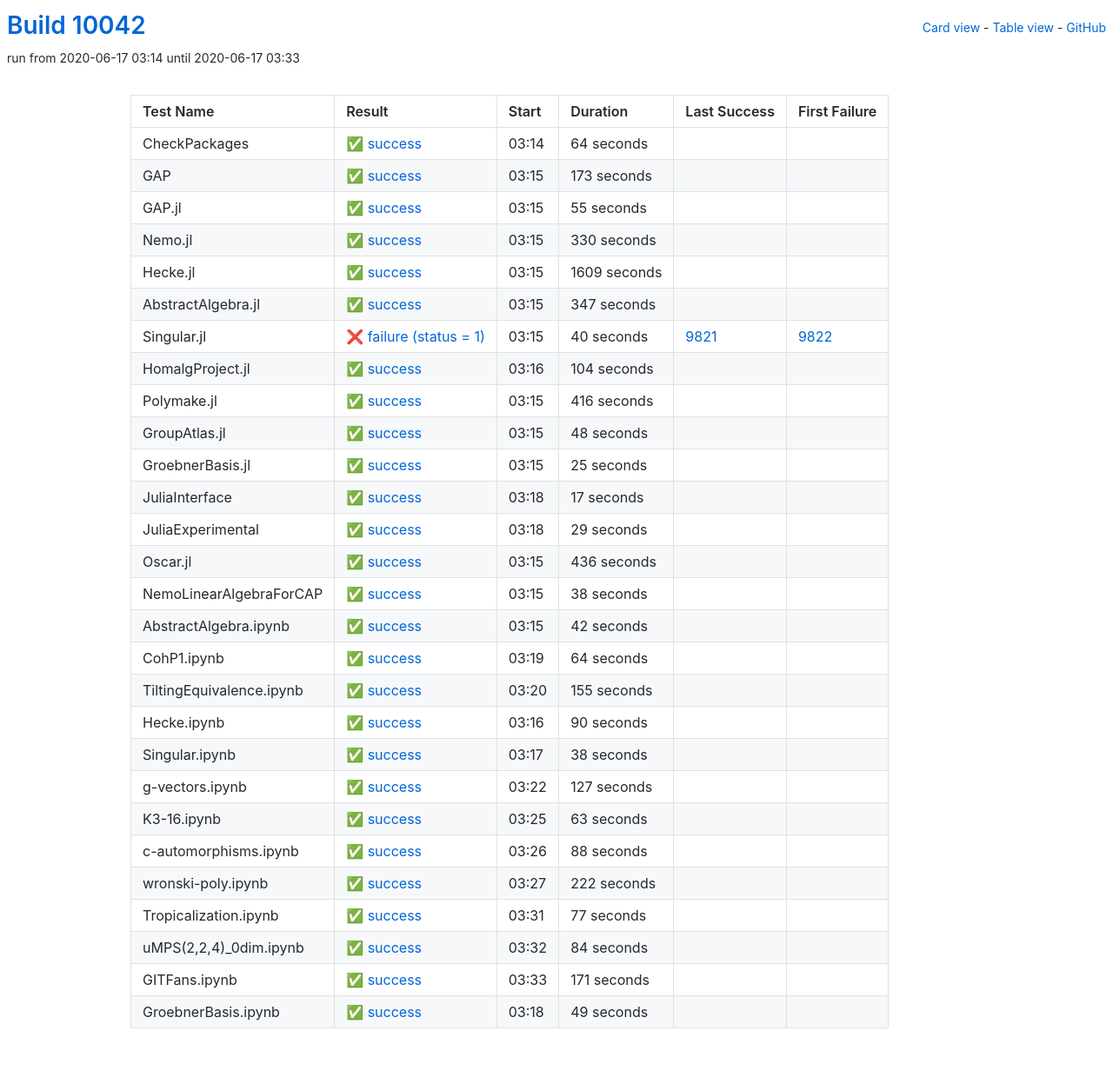
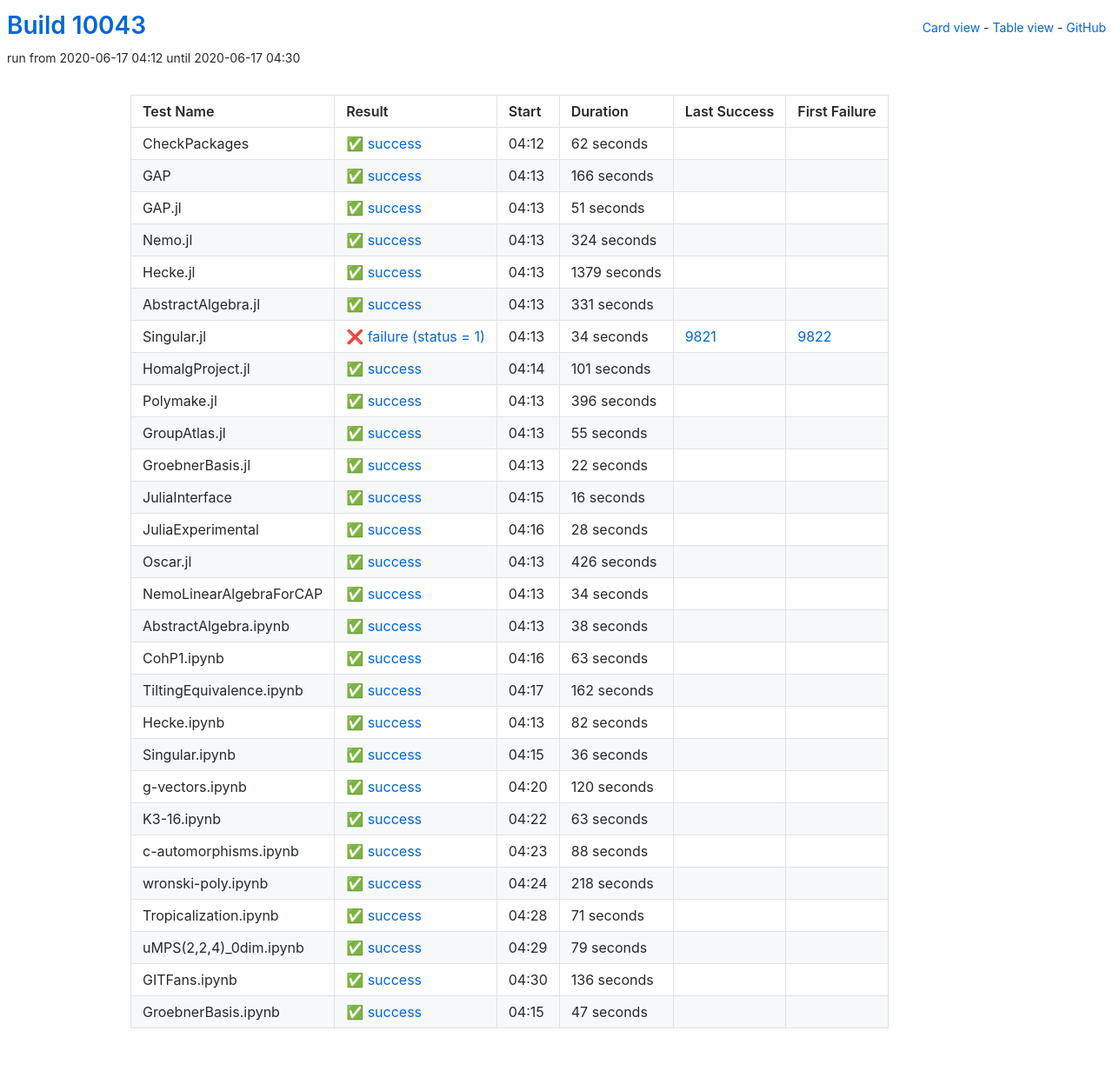
Before and after one commit to oscar-system/oscar-ci-status, a Jekyll site: the page built from table.html, in a window 1280 px wide. Shown: the whole page at 87% size. Built offline with Jekyll 4.4.1, drawn with Linux system fonts in a browser that asks for light colours.

Commit message:
Build #10043

```diff
--- a/_data/ci.yml
+++ b/_data/ci.yml
@@ -1,6 +1,6 @@
 ---
-build: 10042
-build_url: https://oscarci.mathematik.uni-kl.de/job/oscar/10042/
+build: 10043
+build_url: https://oscarci.mathematik.uni-kl.de/job/oscar/10043/
 job: oscar
 organization: oscar-system
 repo: oscar-ci-status
@@ -8,32 +8,116 @@ repourl: https://github.com/oscar-system/oscar-ci-status
 tests:
 - name: CheckPackages
   id: checkpackages
-  log: https://oscarci.mathematik.uni-kl.de/job/oscar/10042/artifact/logs/build-10042/CheckPackages.log
-  start: 2020-06-17 03:14
+  log: https://oscarci.mathematik.uni-kl.de/job/oscar/10043/artifact/logs/build-10043/CheckPackages.log
+  start: 2020-06-17 04:12
   success: true
   exitcode: 0
   status: success
-  duration: 64
+  duration: 62
   last_success: false
   last_success_url:
   first_failure: false
   first_failure_url:
 - name: GAP
   id: gap
-  log: https://oscarci.mathematik.uni-kl.de/job/oscar/10042/artifact/logs/build-10042/GAP.log
-  start: 2020-06-17 03:15
+  log: https://oscarci.mathematik.uni-kl.de/job/oscar/10043/artifact/logs/build-10043/GAP.log
+  start: 2020-06-17 04:13
   success: true
   exitcode: 0
   status: success
-  duration: 173
+  duration: 166
   last_success: false
   last_success_url:
   first_failure: false
   first_failure_url:
 - name: GAP.jl
   id: gap-jl
-  log: https://oscarci.mathematik.uni-kl.de/job/oscar/10042/artifact/logs/build-10042/GAP.jl.log
-  start: 2020-06-17 03:15
+  log: https://oscarci.mathematik.uni-kl.de/job/oscar/10043/artifact/logs/build-10043/GAP.jl.log
+  start: 2020-06-17 04:13
+  success: true
+  exitcode: 0
+  status: success
+  duration: 51
+  last_success: false
+  last_success_url:
+  first_failure: false
+  first_failure_url:
+- name: Nemo.jl
+  id: nemo-jl
+  log: https://oscarci.mathematik.uni-kl.de/job/oscar/10043/artifact/logs/build-10043/Nemo.jl.log
+  start: 2020-06-17 04:13
+  success: true
+  exitcode: 0
+  status: success
+  duration: 324
+  last_success: false
+  last_success_url:
+  first_failure: false
+  first_failure_url:
+- name: Hecke.jl
+  id: hecke-jl
+  log: https://oscarci.mathematik.uni-kl.de/job/oscar/10043/artifact/logs/build-10043/Hecke.jl.log
+  start: 2020-06-17 04:13
+  success: true
+  exitcode: 0
+  status: success
+  duration: 1379
+  last_success: false
+  last_success_url:
+  first_failure: false
+  first_failure_url:
+- name: AbstractAlgebra.jl
+  id: abstractalgebra-jl
+  log: https://oscarci.mathematik.uni-kl.de/job/oscar/10043/artifact/logs/build-10043/AbstractAlgebra.jl.log
+  start: 2020-06-17 04:13
+  success: true
+  exitcode: 0
+  status: success
+  duration: 331
+  last_success: false
+  last_success_url:
+  first_failure: false
+  first_failure_url:
+- name: Singular.jl
+  id: singular-jl
+  log: https://oscarci.mathematik.uni-kl.de/job/oscar/10043/artifact/logs/build-10043/Singular.jl.log
+  start: 2020-06-17 04:13
+  success: false
+  exitcode: 1
+  status: failure
+  duration: 34
+  last_success: 9821
+  last_success_url: https://oscarci.mathematik.uni-kl.de/job/oscar/9821/
+  first_failure: 9822
+  first_failure_url: https://oscarci.mathematik.uni-kl.de/job/oscar/9822/
+- name: HomalgProject.jl
+  id: homalgproject-jl
+  log: https://oscarci.mathematik.uni-kl.de/job/oscar/10043/artifact/logs/build-10043/HomalgProject.jl.log
+  start: 2020-06-17 04:14
+  success: true
+  exitcode: 0
+  status: success
+  duration: 101
+  last_success: false
+  last_success_url:
+  first_failure: false
+  first_failure_url:
+- name: Polymake.jl
+  id: polymake-jl
+  log: https://oscarci.mathematik.uni-kl.de/job/oscar/10043/artifact/logs/build-10043/Polymake.jl.log
+  start: 2020-06-17 04:13
+  success: true
+  exitcode: 0
+  status: success
+  duration: 396
+  last_success: false
+  last_success_url:
+  first_failure: false
+  first_failure_url:
+- name: GroupAtlas.jl
+  id: groupatlas-jl
+  log: https://oscarci.mathematik.uni-kl.de/job/oscar/10043/artifact/logs/build-10043/GroupAtlas.jl.log
+  start: 2020-06-17 04:13
   success: true
   exitcode: 0
   status: success
@@ -42,142 +126,70 @@ tests:
   last_success_url:
   first_failure: false
   first_failure_url:
-- name: Nemo.jl
-  id: nemo-jl
-  log: https://oscarci.mathematik.uni-kl.de/job/oscar/10042/artifact/logs/build-10042/Nemo.jl.log
-  start: 2020-06-17 03:15
+- name: GroebnerBasis.jl
+  id: groebnerbasis-jl
+  log: https://oscarci.mathematik.uni-kl.de/job/oscar/10043/artifact/logs/build-10043/GroebnerBasis.jl.log
+  start: 2020-06-17 04:13
   success: true
   exitcode: 0
   status: success
-  duration: 330
-  last_success: false
-  last_success_url:
-  first_failure: false
-  first_failure_url:
-- name: Hecke.jl
-  id: hecke-jl
-  log: https://oscarci.mathematik.uni-kl.de/job/oscar/10042/artifact/logs/build-10042/Hecke.jl.log
-  start: 2020-06-17 03:15
-  success: true
-  exitcode: 0
-  status: success
-  duration: 1609
-  last_success: false
-  last_success_url:
-  first_failure: false
-  first_failure_url:
-- name: AbstractAlgebra.jl
-  id: abstractalgebra-jl
-  log: https://oscarci.mathematik.uni-kl.de/job/oscar/10042/artifact/logs/build-10042/AbstractAlgebra.jl.log
-  start: 2020-06-17 03:15
-  success: true
-  exitcode: 0
-  status: success
-  duration: 347
-  last_success: false
-  last_success_url:
-  first_failure: false
-  first_failure_url:
-- name: Singular.jl
-  id: singular-jl
-  log: https://oscarci.mathematik.uni-kl.de/job/oscar/10042/artifact/logs/build-10042/Singular.jl.log
-  start: 2020-06-17 03:15
-  success: false
-  exitcode: 1
-  status: failure
-  duration: 40
-  last_success: 9821
-  last_success_url: https://oscarci.mathematik.uni-kl.de/job/oscar/9821/
-  first_failure: 9822
-  first_failure_url: https://oscarci.mathematik.uni-kl.de/job/oscar/9822/
-- name: HomalgProject.jl
-  id: homalgproject-jl
-  log: https://oscarci.mathematik.uni-kl.de/job/oscar/10042/artifact/logs/build-10042/HomalgProject.jl.log
-  start: 2020-06-17 03:16
-  success: true
-  exitcode: 0
-  status: success
-  duration: 104
-  last_success: false
-  last_success_url:
-  first_failure: false
-  first_failure_url:
-- name: Polymake.jl
-  id: polymake-jl
-  log: https://oscarci.mathematik.uni-kl.de/job/oscar/10042/artifact/logs/build-10042/Polymake.jl.log
-  start: 2020-06-17 03:15
-  success: true
-  exitcode: 0
-  status: success
-  duration: 416
-  last_success: false
-  last_success_url:
-  first_failure: false
-  first_failure_url:
-- name: GroupAtlas.jl
-  id: groupatlas-jl
-  log: https://oscarci.mathematik.uni-kl.de/job/oscar/10042/artifact/logs/build-10042/GroupAtlas.jl.log
-  start: 2020-06-17 03:15
-  success: true
-  exitcode: 0
-  status: success
-  duration: 48
-  last_success: false
-  last_success_url:
-  first_failure: false
-  first_failure_url:
-- name: GroebnerBasis.jl
-  id: groebnerbasis-jl
-  log: https://oscarci.mathematik.uni-kl.de/job/oscar/10042/artifact/logs/build-10042/GroebnerBasis.jl.log
-  start: 2020-06-17 03:15
-  success: true
-  exitcode: 0
-  status: success
-  duration: 25
+  duration: 22
   last_success: false
   last_success_url:
   first_failure: false
   first_failure_url:
 - name: JuliaInterface
   id: juliainterface
-  log: https://oscarci.mathematik.uni-kl.de/job/oscar/10042/artifact/logs/build-10042/JuliaInterface.log
-  start: 2020-06-17 03:18
+  log: https://oscarci.mathematik.uni-kl.de/job/oscar/10043/artifact/logs/build-10043/JuliaInterface.log
+  start: 2020-06-17 04:15
   success: true
   exitcode: 0
   status: success
-  duration: 17
+  duration: 16
   last_success: false
   last_success_url:
   first_failure: false
   first_failure_url:
 - name: JuliaExperimental
   id: juliaexperimental
-  log: https://oscarci.mathematik.uni-kl.de/job/oscar/10042/artifact/logs/build-10042/JuliaExperimental.log
-  start: 2020-06-17 03:18
+  log: https://oscarci.mathematik.uni-kl.de/job/oscar/10043/artifact/logs/build-10043/JuliaExperimental.log
+  start: 2020-06-17 04:16
   success: true
   exitcode: 0
   status: success
-  duration: 29
+  duration: 28
   last_success: false
   last_success_url:
   first_failure: false
   first_failure_url:
 - name: Oscar.jl
   id: oscar-jl
-  log: https://oscarci.mathematik.uni-kl.de/job/oscar/10042/artifact/logs/build-10042/Oscar.jl.log
-  start: 2020-06-17 03:15
+  log: https://oscarci.mathematik.uni-kl.de/job/oscar/10043/artifact/logs/build-10043/Oscar.jl.log
+  start: 2020-06-17 04:13
   success: true
   exitcode: 0
   status: success
-  duration: 436
+  duration: 426
   last_success: false
   last_success_url:
   first_failure: false
   first_failure_url:
 - name: NemoLinearAlgebraForCAP
   id: nemolinearalgebraforcap
-  log: https://oscarci.mathematik.uni-kl.de/job/oscar/10042/artifact/logs/build-10042/NemoLinearAlgebraForCAP.log
-  start: 2020-06-17 03:15
+  log: https://oscarci.mathematik.uni-kl.de/job/oscar/10043/artifact/logs/build-10043/NemoLinearAlgebraForCAP.log
+  start: 2020-06-17 04:13
+  success: true
+  exitcode: 0
+  status: success
+  duration: 34
+  last_success: false
+  last_success_url:
+  first_failure: false
+  first_failure_url:
+- name: AbstractAlgebra.ipynb
+  id: abstractalgebra-ipynb
+  log: https://oscarci.mathematik.uni-kl.de/job/oscar/10043/artifact/logs/build-10043/AbstractAlgebra.ipynb.log
+  start: 2020-06-17 04:13
   success: true
   exitcode: 0
   status: success
@@ -186,82 +198,70 @@ tests:
   last_success_url:
   first_failure: false
   first_failure_url:
-- name: AbstractAlgebra.ipynb
-  id: abstractalgebra-ipynb
-  log: https://oscarci.mathematik.uni-kl.de/job/oscar/10042/artifact/logs/build-10042/AbstractAlgebra.ipynb.log
-  start: 2020-06-17 03:15
+- name: CohP1.ipynb
+  id: cohp1-ipynb
+  log: https://oscarci.mathematik.uni-kl.de/job/oscar/10043/artifact/logs/build-10043/CohP1.ipynb.log
+  start: 2020-06-17 04:16
   success: true
   exitcode: 0
   status: success
-  duration: 42
-  last_success: false
-  last_success_url:
-  first_failure: false
-  first_failure_url:
-- name: CohP1.ipynb
-  id: cohp1-ipynb
-  log: https://oscarci.mathematik.uni-kl.de/job/oscar/10042/artifact/logs/build-10042/CohP1.ipynb.log
-  start: 2020-06-17 03:19
-  success: true
-  exitcode: 0
-  status: success
-  duration: 64
+  duration: 63
   last_success: false
   last_success_url:
   first_failure: false
   first_failure_url:
 - name: TiltingEquivalence.ipynb
   id: tiltingequivalence-ipynb
-  log: https://oscarci.mathematik.uni-kl.de/job/oscar/10042/artifact/logs/build-10042/TiltingEquivalence.ipynb.log
-  start: 2020-06-17 03:20
+  log: https://oscarci.mathematik.uni-kl.de/job/oscar/10043/artifact/logs/build-10043/TiltingEquivalence.ipynb.log
+  start: 2020-06-17 04:17
   success: true
   exitcode: 0
   status: success
-  duration: 155
+  duration: 162
   last_success: false
   last_success_url:
   first_failure: false
   first_failure_url:
 - name: Hecke.ipynb
   id: hecke-ipynb
-  log: https://oscarci.mathematik.uni-kl.de/job/oscar/10042/artifact/logs/build-10042/Hecke.ipynb.log
-  start: 2020-06-17 03:16
+  log: https://oscarci.mathematik.uni-kl.de/job/oscar/10043/artifact/logs/build-10043/Hecke.ipynb.log
+  start: 2020-06-17 04:13
   success: true
   exitcode: 0
   status: success
-  duration: 90
+  duration: 82
   last_success: false
   last_success_url:
   first_failure: false
   first_failure_url:
 - name: Singular.ipynb
   id: singular-ipynb
-  log: https://oscarci.mathematik.uni-kl.de/job/oscar/10042/artifact/logs/build-10042/Singular.ipynb.log
-  start: 2020-06-17 03:17
+  log: https://oscarci.mathematik.uni-kl.de/job/oscar/10043/artifact/logs/build-10043/Singular.ipynb.log
+  start: 2020-06-17 04:15
   success: true
   exitcode: 0
   status: success
-  duration: 38
+  duration: 36
   last_success: false
   last_success_url:
   first_failure: false
   first_failure_url:
 - name: g-vectors.ipynb
   id: g-vectors-ipynb
-  log: https://oscarci.mathematik.uni-kl.de/job/oscar/10042/artifact/logs/build-10042/g-vectors.ipynb.log
-  start: 2020-06-17 03:22
+  log: https://oscarci.mathematik.uni-kl.de/job/oscar/10043/artifact/logs/build-10043/g-vectors.ipynb.log
+  start: 2020-06-17 04:20
   success: true
   exitcode: 0
   status: success
-  duration: 127
+  duration: 120
   last_success: false
   last_success_url:
   first_failure: false
   first_failure_url:
 - name: K3-16.ipynb
   id: k3-16-ipynb
-  log: https://oscarci.mathematik.uni-kl.de/job/oscar/10042/artifact/logs/build-10042/K3-16.ipynb.log
-  start: 2020-06-17 03:25
+  log: https://oscarci.mathematik.uni-kl.de/job/oscar/10043/artifact/logs/build-10043/K3-16.ipynb.log
+  start: 2020-06-17 04:22
   success: true
   exitcode: 0
   status: success
@@ -272,8 +272,8 @@ tests:
   first_failure_url:
 - name: c-automorphisms.ipynb
   id: c-automorphisms-ipynb
-  log: https://oscarci.mathematik.uni-kl.de/job/oscar/10042/artifact/logs/build-10042/c-automorphisms.ipynb.log
-  start: 2020-06-17 03:26
+  log: https://oscarci.mathematik.uni-kl.de/job/oscar/10043/artifact/logs/build-10043/c-automorphisms.ipynb.log
+  start: 2020-06-17 04:23
   success: true
   exitcode: 0
   status: success
@@ -284,60 +284,60 @@ tests:
   first_failure_url:
 - name: wronski-poly.ipynb
   id: wronski-poly-ipynb
-  log: https://oscarci.mathematik.uni-kl.de/job/oscar/10042/artifact/logs/build-10042/wronski-poly.ipynb.log
-  start: 2020-06-17 03:27
+  log: https://oscarci.mathematik.uni-kl.de/job/oscar/10043/artifact/logs/build-10043/wronski-poly.ipynb.log
+  start: 2020-06-17 04:24
   success: true
   exitcode: 0
   status: success
-  duration: 222
+  duration: 218
   last_success: false
   last_success_url:
   first_failure: false
   first_failure_url:
 - name: Tropicalization.ipynb
   id: tropicalization-ipynb
-  log: https://oscarci.mathematik.uni-kl.de/job/oscar/10042/artifact/logs/build-10042/Tropicalization.ipynb.log
-  start: 2020-06-17 03:31
+  log: https://oscarci.mathematik.uni-kl.de/job/oscar/10043/artifact/logs/build-10043/Tropicalization.ipynb.log
+  start: 2020-06-17 04:28
   success: true
   exitcode: 0
   status: success
-  duration: 77
+  duration: 71
   last_success: false
   last_success_url:
   first_failure: false
   first_failure_url:
 - name: uMPS(2,2,4)_0dim.ipynb
   id: umps-2-2-4-0dim-ipynb
-  log: https://oscarci.mathematik.uni-kl.de/job/oscar/10042/artifact/logs/build-10042/uMPS-2-2-4-_0dim.ipynb.log
-  start: 2020-06-17 03:32
+  log: https://oscarci.mathematik.uni-kl.de/job/oscar/10043/artifact/logs/build-10043/uMPS-2-2-4-_0dim.ipynb.log
+  start: 2020-06-17 04:29
   success: true
   exitcode: 0
   status: success
-  duration: 84
+  duration: 79
   last_success: false
   last_success_url:
   first_failure: false
   first_failure_url:
 - name: GITFans.ipynb
   id: gitfans-ipynb
-  log: https://oscarci.mathematik.uni-kl.de/job/oscar/10042/artifact/logs/build-10042/GITFans.ipynb.log
-  start: 2020-06-17 03:33
+  log: https://oscarci.mathematik.uni-kl.de/job/oscar/10043/artifact/logs/build-10043/GITFans.ipynb.log
+  start: 2020-06-17 04:30
   success: true
   exitcode: 0
   status: success
-  duration: 171
+  duration: 136
   last_success: false
   last_success_url:
   first_failure: false
   first_failure_url:
 - name: GroebnerBasis.ipynb
   id: groebnerbasis-ipynb
-  log: https://oscarci.mathematik.uni-kl.de/job/oscar/10042/artifact/logs/build-10042/GroebnerBasis.ipynb.log
-  start: 2020-06-17 03:18
+  log: https://oscarci.mathematik.uni-kl.de/job/oscar/10043/artifact/logs/build-10043/GroebnerBasis.ipynb.log
+  start: 2020-06-17 04:15
   success: true
   exitcode: 0
   status: success
-  duration: 49
+  duration: 47
   last_success: false
   last_success_url:
   first_failure: false
```
Also changed, not shown: README.md.
